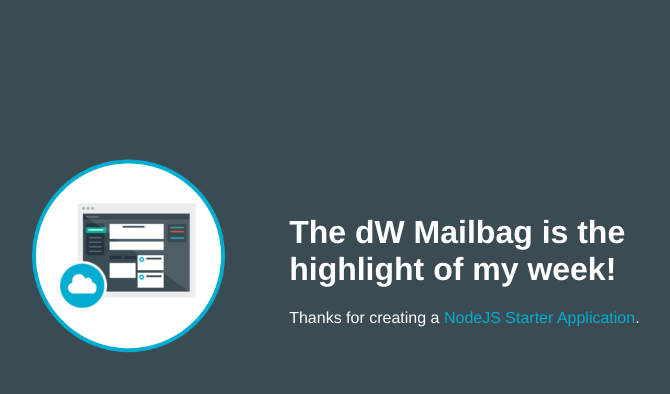
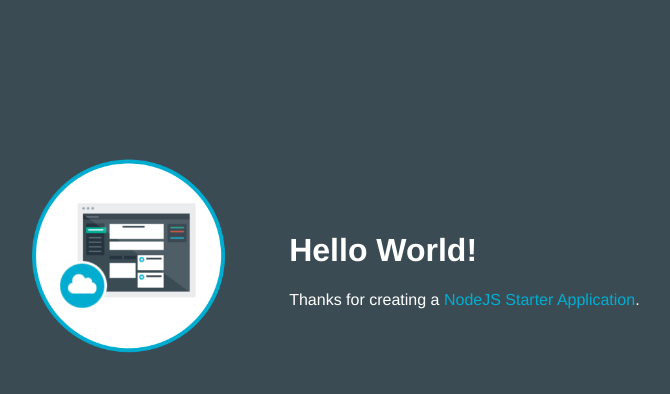
Before and after one commit to IBM/dWSimpleApp, a website: page public/index.html in a window 1280 px wide. Shown: the whole page, without its empty margins (253-923 px from the left). Drawn offline with Linux system fonts and the light colour scheme.

Commit message:
Updated the home page

```diff
--- a/public/index.html
+++ b/public/index.html
@@ -16,7 +16,7 @@
           <img class = "newappIcon" src="images/newapp-icon.png">
         </td>
         <td>
-          <h1 id="message">The dW Mailbag is the highlight of my week!</h1>
+          <h1 id="message">Hello World!</h1>
           <p class='description'></p> Thanks for creating a <span class = "blue">NodeJS Starter Application</span>.
         </td>
       </tr>
```
